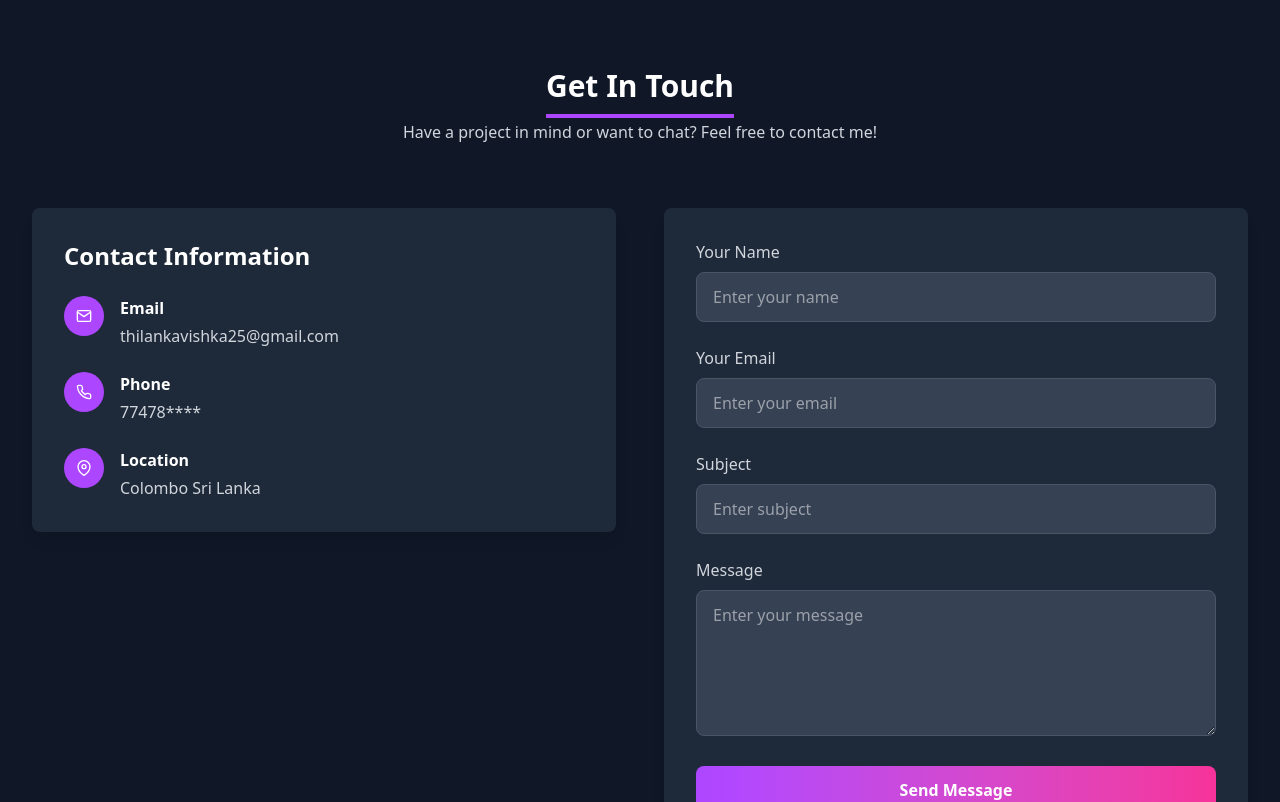
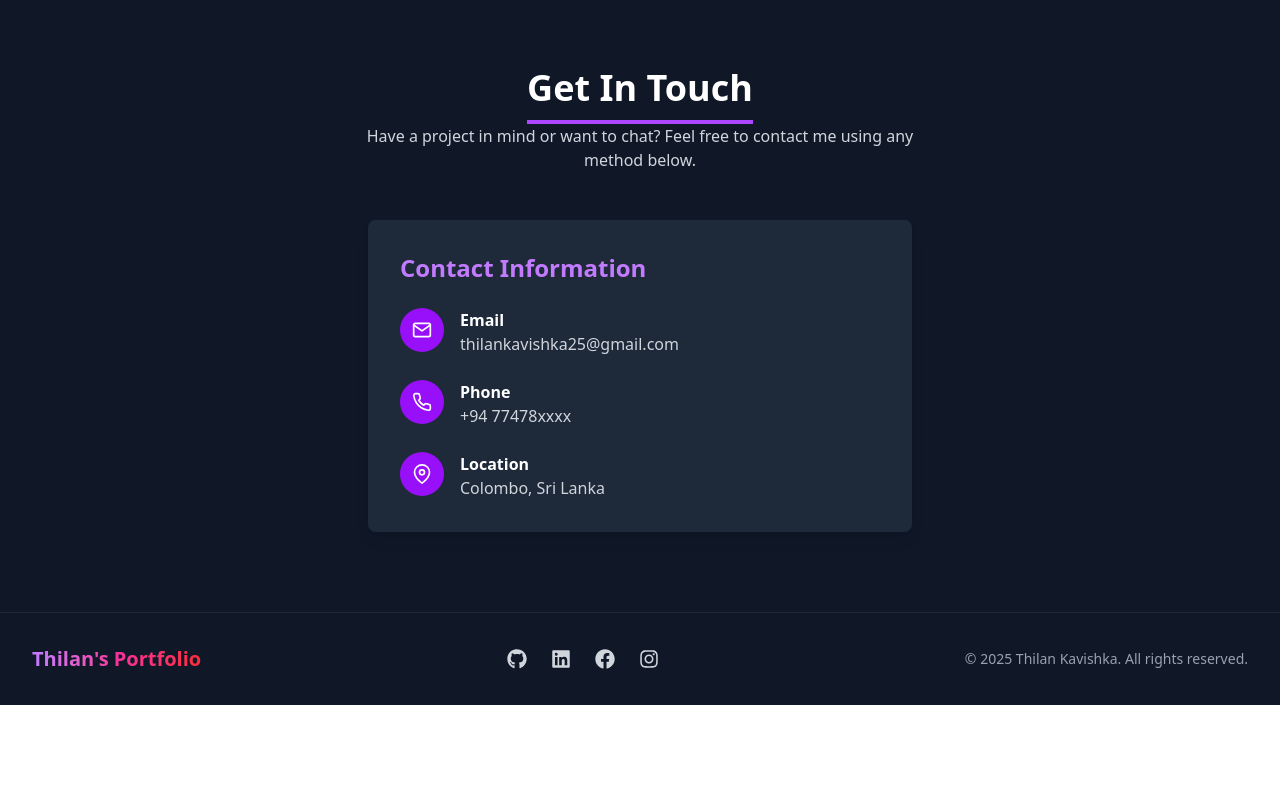
Before and after one commit to Thilankavishka/Portfolio-, a React (Vite) app: page / in a window 1280 px wide. Shown: the part 5620-6422 px from the top of the page. After the commit the page ends 6325 px from the top, so only its background shows below. Built offline with nearby package versions, Linux system fonts and the light colour scheme.

Commit message:
Update Contact Us

```diff
--- a/src/components/Contact.jsx
+++ b/src/components/Contact.jsx
@@ -4,96 +4,55 @@
 
 const Contact = () => {
   return (
-    <section id="contact" className="py-20 bg-gray-900">
-      <div className="max-w-7xl mx-auto px-4 sm:px-6 lg:px-8">
-        <div className="text-center mb-16">
-          <h2 className="text-3xl font-bold mb-4">
+    <section id="contact" className="py-20 bg-gray-900 text-white">
+      <div className="max-w-6xl mx-auto px-4 sm:px-6 lg:px-8">
+        <div className="text-center mb-12">
+          <h2 className="text-4xl font-bold mb-4">
             <span className="border-b-4 border-purple-500 pb-2">Get In Touch</span>
           </h2>
-          <p className="text-gray-300 max-w-3xl mx-auto">
-            Have a project in mind or want to chat? Feel free to contact me!
+          <p className="text-gray-300 max-w-xl mx-auto">
+            Have a project in mind or want to chat? Feel free to contact me using any method below.
           </p>
         </div>
-        <div className="flex flex-col md:flex-row gap-12">
-          <div className="md:w-1/2">
-            <div className="bg-gray-800 p-8 rounded-lg shadow-lg">
-              <h3 className="text-2xl font-semibold mb-6">Contact Information</h3>
+
+        <div className="flex flex-col md:flex-row justify-center gap-8">
+          <div className="w-full md:w-2/3 lg:w-1/2 bg-gray-800 p-8 rounded-lg shadow-lg">
+            <h3 className="text-2xl font-semibold mb-6 text-purple-400">Contact Information</h3>
+
             <div className="space-y-6">
-                <div className="flex items-start">
-                  <div className="bg-purple-500 p-3 rounded-full mr-4">
-                    <FiMail className="text-white" />
+              {/* Email */}
+              <div className="flex items-start gap-4">
+                <div className="bg-purple-600 p-3 rounded-full">
+                  <FiMail className="text-white text-xl" />
                 </div>
                 <div>
-                    <h4 className="font-semibold mb-1">Email</h4>
+                  <h4 className="font-semibold">Email</h4>
                   <p className="text-gray-300">thilankavishka25@gmail.com</p>
                 </div>
               </div>
-                <div className="flex items-start">
-                  <div className="bg-purple-500 p-3 rounded-full mr-4">
-                    <FiPhone className="text-white" />
+
+              {/* Phone */}
+              <div className="flex items-start gap-4">
+                <div className="bg-purple-600 p-3 rounded-full">
+                  <FiPhone className="text-white text-xl" />
                 </div>
                 <div>
-                    <h4 className="font-semibold mb-1">Phone</h4>
-                    <p className="text-gray-300">77478****</p>
+                  <h4 className="font-semibold">Phone</h4>
+                  <p className="text-gray-300">+94 77478xxxx</p>
                 </div>
               </div>
-                <div className="flex items-start">
-                  <div className="bg-purple-500 p-3 rounded-full mr-4">
-                    <FiMapPin className="text-white" />
+
+              {/* Location */}
+              <div className="flex items-start gap-4">
+                <div className="bg-purple-600 p-3 rounded-full">
+                  <FiMapPin className="text-white text-xl" />
                 </div>
                 <div>
-                    <h4 className="font-semibold mb-1">Location</h4>
-                    <p className="text-gray-300">Colombo Sri Lanka</p>
+                  <h4 className="font-semibold">Location</h4>
+                  <p className="text-gray-300">Colombo, Sri Lanka</p>
                 </div>
               </div>
             </div>
-            </div>
-          </div>
-          <div className="md:w-1/2">
-            <form className="bg-gray-800 p-8 rounded-lg shadow-lg">
-              <div className="mb-6">
-                <label htmlFor="name" className="block text-gray-300 mb-2">Your Name</label>
-                <input
-                  type="text"
-                  id="name"
-                  className="w-full px-4 py-3 bg-gray-700 border border-gray-600 rounded-lg focus:outline-none focus:ring-2 focus:ring-purple-500 text-white"
-                  placeholder="Enter your name"
-                />
-              </div>
-              <div className="mb-6">
-                <label htmlFor="email" className="block text-gray-300 mb-2">Your Email</label>
-                <input
-                  type="email"
-                  id="email"
-                  className="w-full px-4 py-3 bg-gray-700 border border-gray-600 rounded-lg focus:outline-none focus:ring-2 focus:ring-purple-500 text-white"
-                  placeholder="Enter your email"
-                />
-              </div>
-              <div className="mb-6">
-                <label htmlFor="subject" className="block text-gray-300 mb-2">Subject</label>
-                <input
-                  type="text"
-                  id="subject"
-                  className="w-full px-4 py-3 bg-gray-700 border border-gray-600 rounded-lg focus:outline-none focus:ring-2 focus:ring-purple-500 text-white"
-                  placeholder="Enter subject"
-                />
-              </div>
-              <div className="mb-6">
-                <label htmlFor="message" className="block text-gray-300 mb-2">Message</label>
-                <textarea
-                  id="message"
-                  rows="5"
-                  className="w-full px-4 py-3 bg-gray-700 border border-gray-600 rounded-lg focus:outline-none focus:ring-2 focus:ring-purple-500 text-white"
-                  placeholder="Enter your message"
-                ></textarea>
-              </div>
-              <button
-                type="submit"
-                className="w-full px-6 py-3 bg-gradient-to-r from-purple-500 to-pink-500 rounded-lg font-semibold hover:from-purple-600 hover:to-pink-600 transition duration-300"
-              >
-                Send Message
-              </button>
-            </form>
           </div>
         </div>
       </div>
```
Lines whose indentation alone changed are shown as unchanged.
